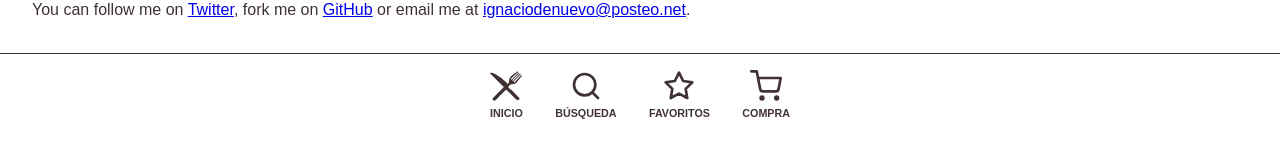
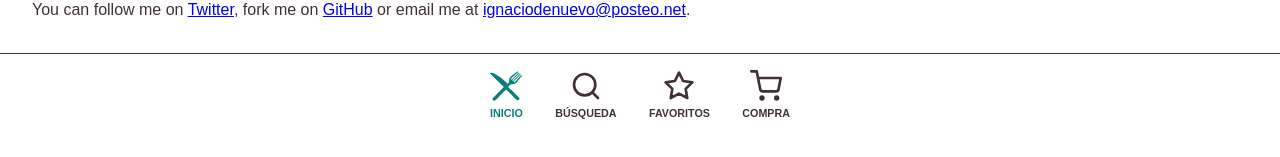
Before and after one commit to IgnaciodeNuevo/cooking, a React (Create React App) app: page /about in a window 1280 px wide. In both pictures the pointer is over the link "INICIO". Shown: the part 437-594 px from the top of the page. Built offline with nearby package versions, Linux system fonts and the light colour scheme; what webfontloader would draw is missing.

Commit message:
Added :hover to footer links

```diff
--- a/src/assets/styles/components/_footer.scss
+++ b/src/assets/styles/components/_footer.scss
@@ -21,6 +21,10 @@
         text-decoration: none;
 
         @include transition(color);
+
+        &:hover {
+            color: $foreground-light;
+        }
 
         &.active {
             color: $foreground-light;
```
